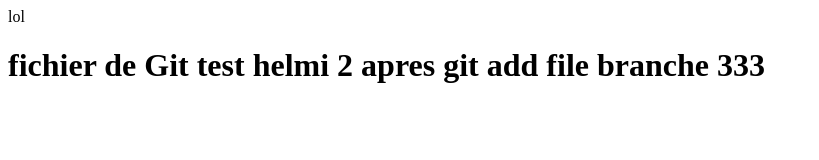
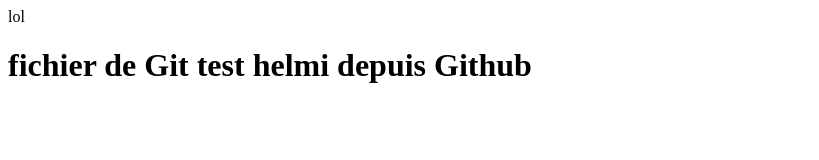
Before and after one commit to Helmitch/TestGit, a plain HTML site: page index.html in a window 1280 px wide. Shown: the whole page, without its empty margins (0-819 px from the left). Drawn offline with Linux system fonts and the light colour scheme.

Commit message:
Update index.html

```diff
--- a/index.html
+++ b/index.html
@@ -1,6 +1,6 @@
 <html>
 <titre> lol </titre>
 <body>
-<h1>fichier de Git test helmi 2 apres git add file branche 333</h1>
+<h1>fichier de Git test helmi depuis Github</h1>
 </body>
 </html>
```
